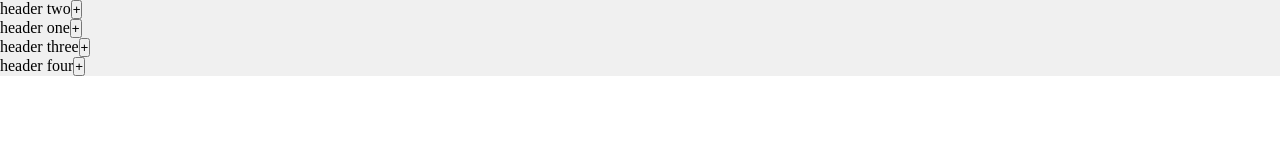
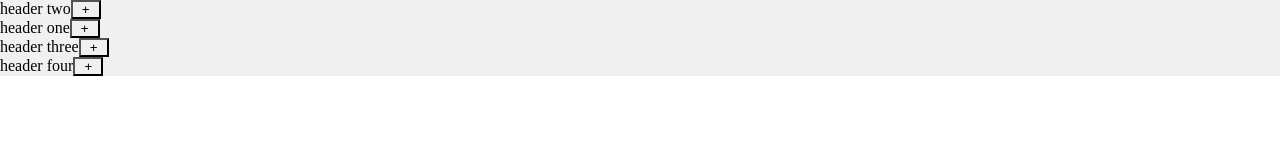
Before and after one commit to sundarbadagala/mynewreactapp, a React (Create React App) app: page / in a window 1280 px wide. Shown: the top 160 px of the page. Built offline with nearby package versions, Linux system fonts and the light colour scheme.

Commit message:
expand animation code update

```diff
--- a/src/components/expandAnimation/Item.js
+++ b/src/components/expandAnimation/Item.js
@@ -1,7 +1,6 @@
-import React, { useEffect, useRef, useState } from 'react'
+import React, { useState } from 'react'
 
 function Item({ item }) {
-    const divRef = useRef(null)
     const [isVisible, setIsVisible] = useState(false)
     const handleToggle = () => {
         setIsVisible(prev => !prev)
@@ -12,13 +11,13 @@ function Item({ item }) {
                 {item.header}
                 <button
                     onClick={handleToggle}
+                    className='toggle-btn'
                 >
                     {isVisible ? '-' : '+'}
                 </button>
             </div>
             <div
                 className={isVisible ? 'content-visible' : 'content-hide'}
-                onAnimationEnd={handleToggle}
                 style={{ maxHeight: isVisible ? '500px' : '0px' }}
             >
                 {
--- a/src/components/expandAnimation/styles.css
+++ b/src/components/expandAnimation/styles.css
@@ -13,3 +13,9 @@
     transition: all 0.5s ease-in-out;
     overflow: hidden;
 }
+
+.toggle-btn {
+    width: 30px;
+    background: none;
+    cursor: pointer;
+}
```
